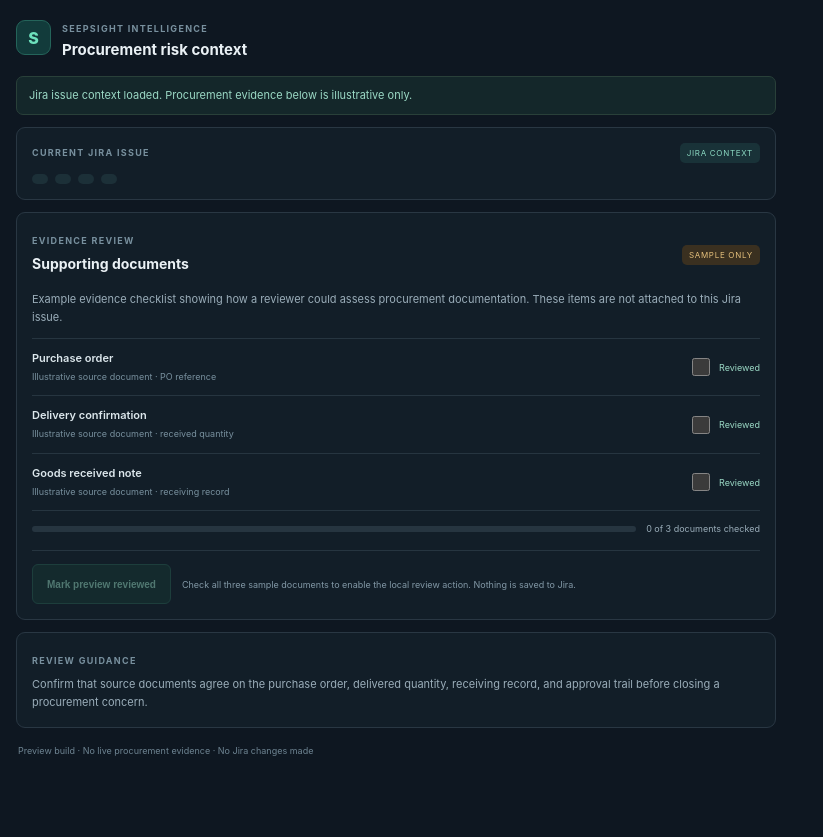
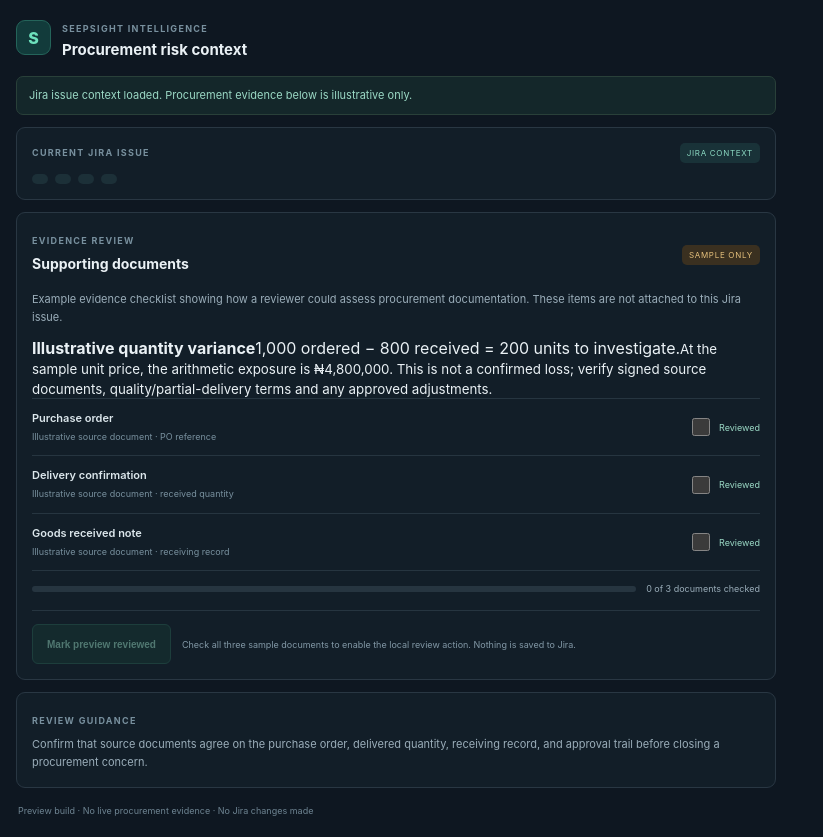
Before and after one commit to damolajalal/Seepsight-Intelligence-for-Jira, a website with bundled scripts: page static/issue-panel/index.html in a window 1280 px wide. Shown: the whole page, without its empty margins (0-823 px from the left). Before the commit the page ends 800 px from the top, so only its background shows below. Built offline with nearby package versions, Linux system fonts and the light colour scheme; what @forge/bridge would draw is missing.

Commit message:
Show sample delivery variance in Jira issue evidence panel

```diff
--- a/static/issue-panel/index.html
+++ b/static/issue-panel/index.html
@@ -30,6 +30,7 @@
     <section class="evidence">
       <div class="section-heading"><div><span class="eyebrow">EVIDENCE REVIEW</span><h2>Supporting documents</h2></div><span class="sample-tag">SAMPLE ONLY</span></div>
       <p class="section-copy">Example evidence checklist showing how a reviewer could assess procurement documentation. These items are not attached to this Jira issue.</p>
+      <div class="variance-callout" role="note"><b>Illustrative quantity variance</b><span>1,000 ordered − 800 received = 200 units to investigate.</span><small>At the sample unit price, the arithmetic exposure is ₦4,800,000. This is not a confirmed loss; verify signed source documents, quality/partial-delivery terms and any approved adjustments.</small></div>
       <ul id="evidence-list" class="evidence-list"></ul>
       <div class="evidence-progress" aria-label="Evidence review progress"><div class="progress-track"><div id="evidence-progress-bar" class="progress-fill" role="progressbar" aria-label="Sample evidence reviewed" aria-valuemin="0" aria-valuenow="0" aria-valuemax="3"></div></div><span id="evidence-progress">0 of 3 documents checked</span></div>
       <div class="review-controls">
```
